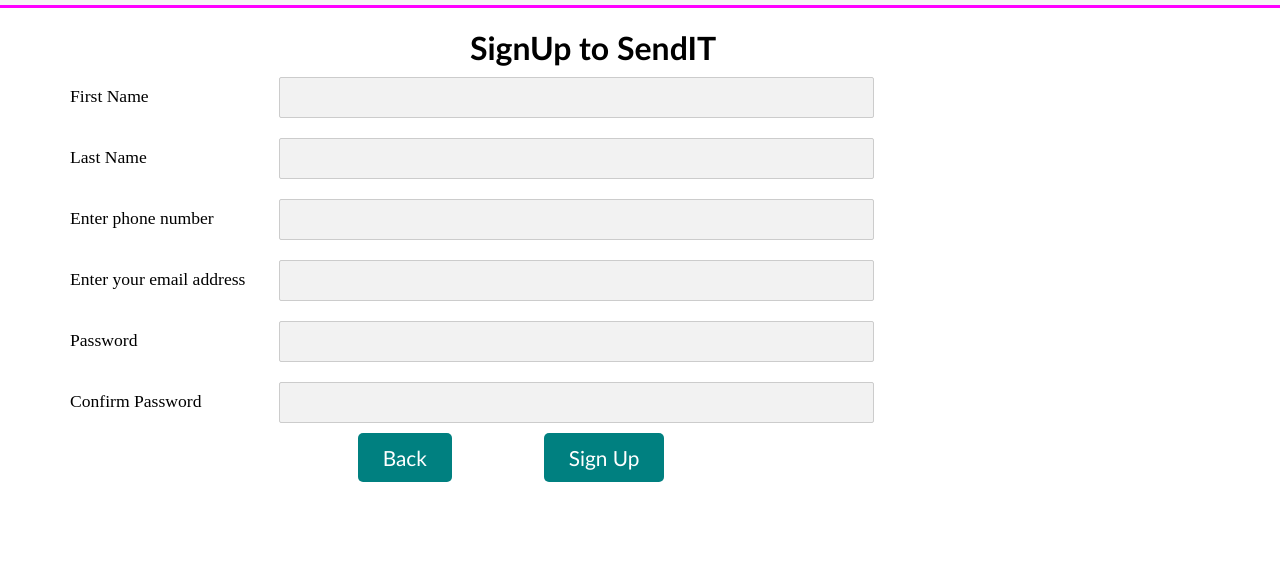
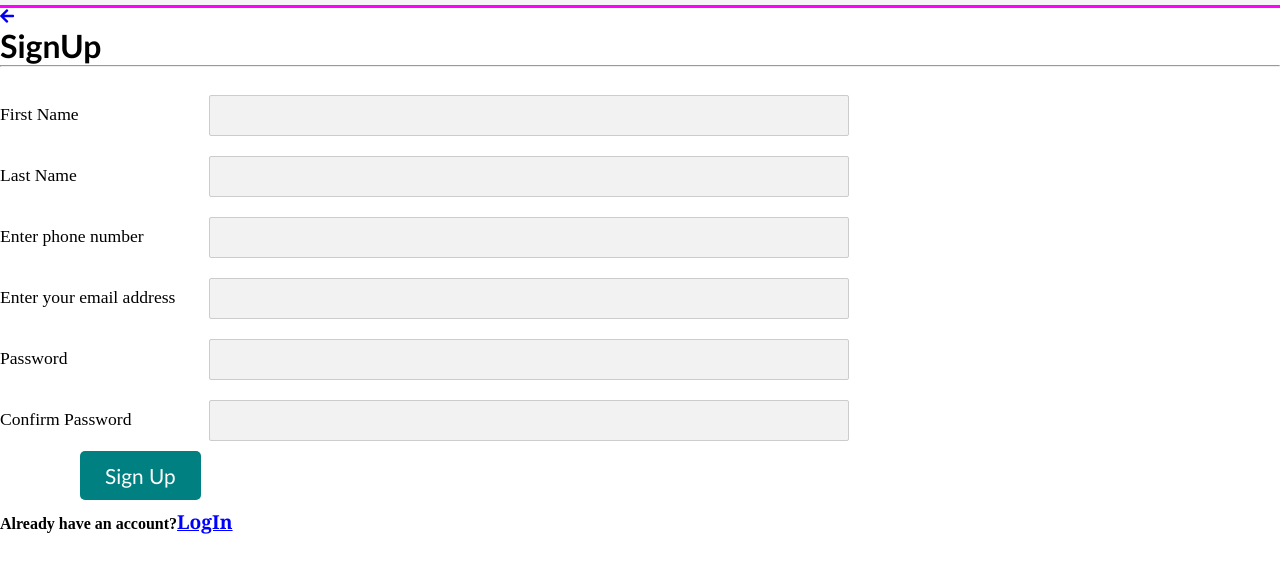
Before and after one commit to teepha/send-it, a website: page ui/sign-up.html in a window 1280 px wide. Shown: the part 95-668 px from the top of the page. Drawn offline with Linux system fonts and the light colour scheme.

Commit message:
[Bug #161968114] Implement feedback on the Sign up page

```diff
--- a/ui/sign-up.html
+++ b/ui/sign-up.html
@@ -6,7 +6,7 @@
         <meta http-equiv="X-UA-Compatible" content="ie=edge">
         <title>SignUp Page</title>
         <link rel="stylesheet" href="css/styles.css">
-
+        <link rel="stylesheet" href="https://use.fontawesome.com/releases/v5.4.2/css/all.css" integrity="sha384-/rXc/GQVaYpyDdyxK+ecHPVYJSN9bmVFBvjA/9eOB+pb3F2w2N6fc5qB9Ew5yIns" crossorigin="anonymous">
     </head>
     <body>
         <header>
@@ -17,8 +17,10 @@
                 </div>
             </div>
         </header>
-        <div id="container">
-                <h1 class="text-center">SignUp to SendIT</h1>
+        <div class="container2">
+            <div class="form2">
+                <a href="../index.html"><i class="fas fa-arrow-left"></i></a>
+                <h1>SignUp</h1><hr><br>
                 <form method="post" action="user-profile.html">
                     <ul>
                         <li>
@@ -40,13 +42,12 @@
                             <label>Confirm Password </label>
                             <input required name="password" type="password">
                             <br>
-                        <div class="buttons">
-                            <a href="../index.html" id="back_btn" class="button">Back</a>
                             <input type="submit" class="button" value="Sign Up">
-                        </div>
                         </li>
                     </ul>
                 </form>
+                <h4>Already have an account?<a class="nav_link" href="./login.html">LogIn</a></h4>
+            </div>
         </div>
         <script src="js/script.js"></script>
     </body>
```
Lines whose indentation alone changed are shown as unchanged.
